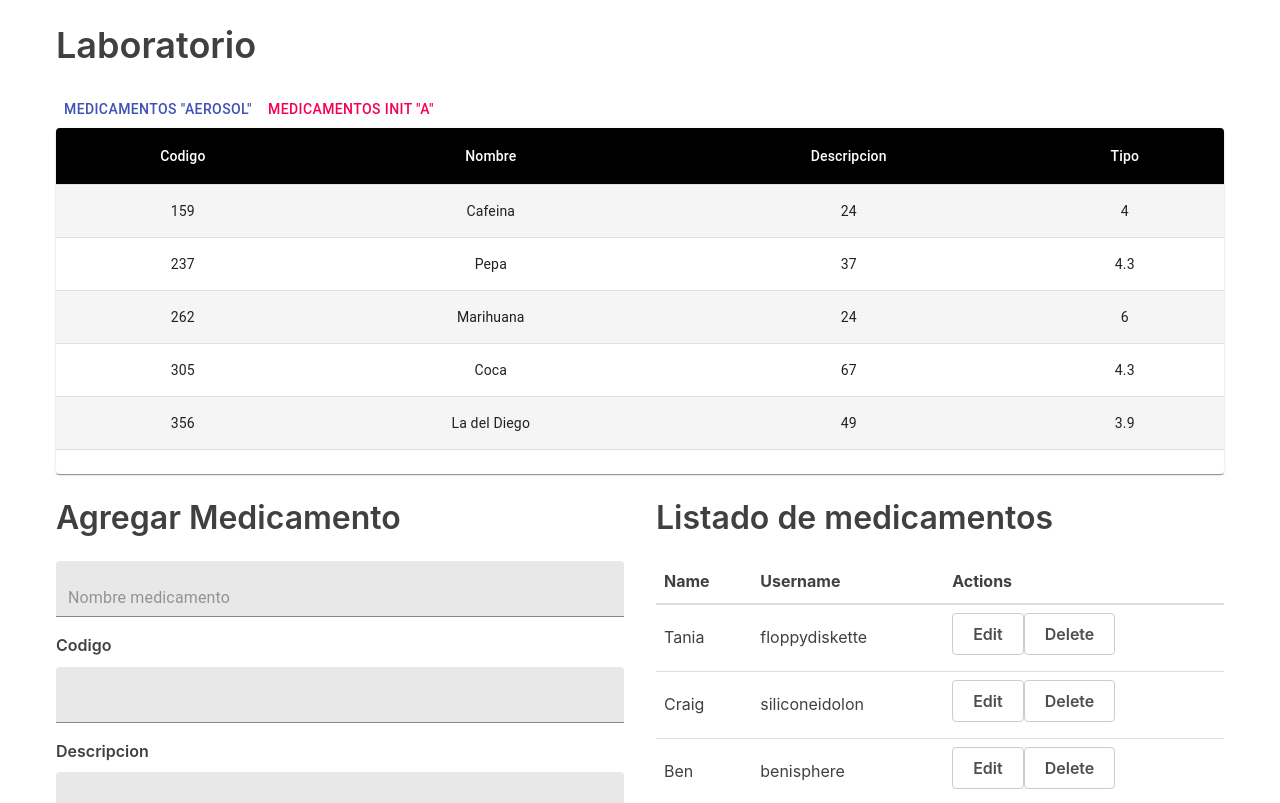
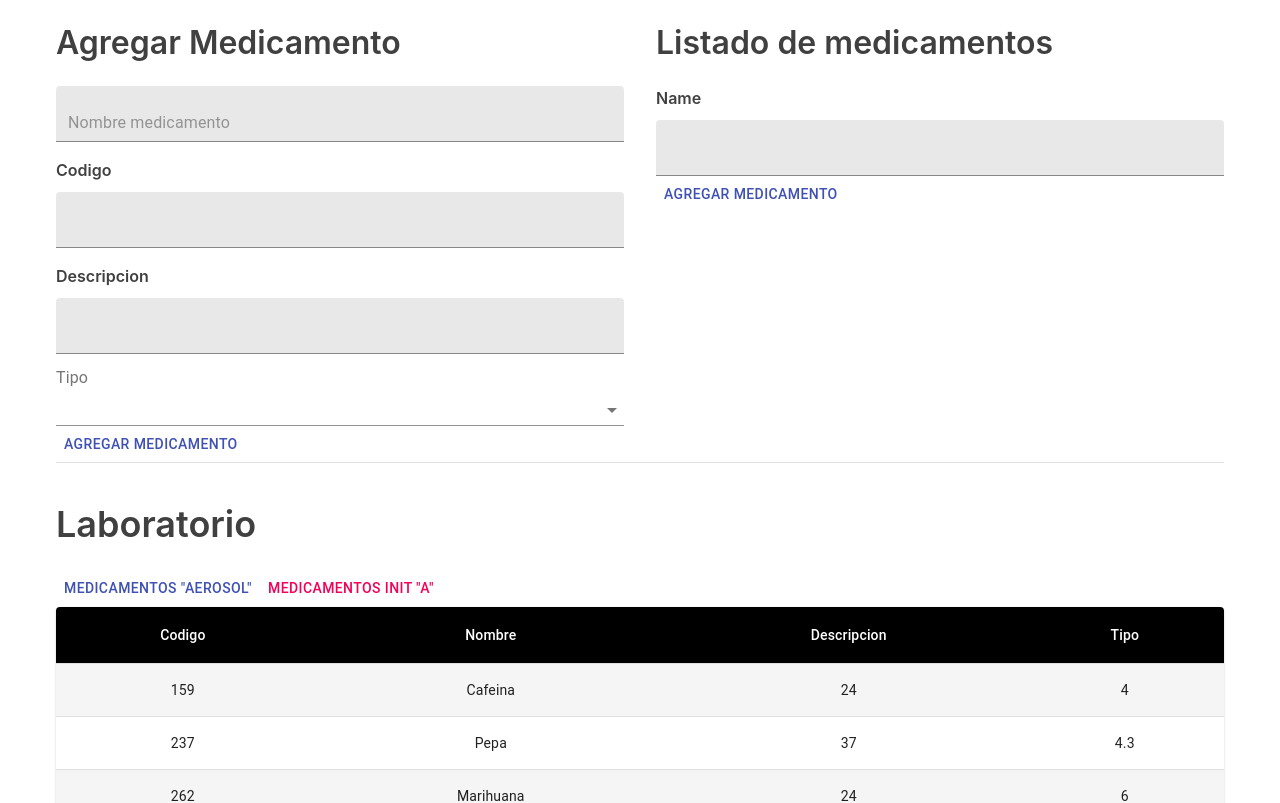
Before and after one commit to Pmiranda95/FE-RPC-Distribuidos, a React (Create React App) app: page / in a window 1280 px wide. Shown: the top 803 px of the page. Built offline with nearby package versions, Linux system fonts and the light colour scheme.

Commit message:
ultima actualtualizacion

```diff
--- a/src/App.js
+++ b/src/App.js
@@ -1,85 +1,35 @@
 import React, {useState} from 'react';
-import UserTable from './components/UserTable';
+import AddTipo from './components/AddTipo';
 import AddMedicamentoForm from './components/AddMedicamentoForm';
-import EditYo from './components/EditYo';
 import { v4 as uuidv4 } from 'uuid';
 import { Button, Divider } from '@material-ui/core';
 import ListaMedicamentos from './components/ListaMedicamentos';
 
 function App() {
 
-  // Agregar usuarios
-  const usersData = [
-    { id: uuidv4(), name: 'Tania', username: 'floppydiskette' },
-    { id: uuidv4(), name: 'Craig', username: 'siliconeidolon' },
-    { id: uuidv4(), name: 'Ben', username: 'benisphere' },
-  ]
-
-  const [users, setUsers] = useState(usersData)
-
-  const addUser = (user) => {
-    user.id = uuidv4()
-    console.log(user)
-    setUsers([
-      ...users,
-      user
-    ])
-  }
-
-  // Eliminar usuario
-  const deleteUser = id => {
-    setUsers(users.filter(user => user.id !== id))
-  }
-
-  // Editar usuario
-  const [editing, setEditing] = useState(false)
-
-  const initialFormState = { id: null, name: '', username: '' }
-  const [currentUser, setCurrentUser] = useState(initialFormState)
-
-  const editRow = user => {
-    setEditing(true)
-    setCurrentUser({ id: user.id, name: user.name, username: user.username })
-  }
-
-  const updateUser = (id, updatedUser) => {
-    setEditing(false)
-    setUsers(users.map(user => (user.id === id ? updatedUser : user)))
-  }
 
   return (
     <div className="container">
+      <div className="flex-row">
+        <div className="flex-large">
+          <div>
+            <h2>Agregar Medicamento</h2>
+            <AddMedicamentoForm  />
+          </div>
+      </div>
+        <div className="flex-large">
+          <h2>Listado de medicamentos</h2>
+          <AddTipo  />
+        </div>
+      </div>
+      <Divider></Divider>
+
       <h1>Laboratorio</h1>
       <Button color="primary">Medicamentos "Aerosol"</Button>
       <Button color="secondary">Medicamentos Init "A"</Button>
 
 
       <ListaMedicamentos />
-
-      <Divider></Divider>
-      <div className="flex-row">
-        <div className="flex-large">
-        {editing ? (
-          <div>
-            <h2>Edit user</h2>
-            <EditYo
-              setEditing={setEditing}
-              currentUser={currentUser}
-              updateUser={updateUser}
-            />
-          </div>
-        ) : (
-          <div>
-            <h2>Agregar Medicamento</h2>
-            <AddMedicamentoForm addUser={addUser}  />
-          </div>
-        )}
-      </div>
-        <div className="flex-large">
-          <h2>Listado de medicamentos</h2>
-          <UserTable users={users} deleteUser={deleteUser} editRow={editRow} />
-        </div>
-      </div>
     </div>
   );
 }
--- a/src/components/AddMedicamentoForm.jsx
+++ b/src/components/AddMedicamentoForm.jsx
@@ -5,63 +5,60 @@ import {
   Select,
   TextField,
 } from "@material-ui/core";
-import React from "react";
-import { useForm } from "react-hook-form";
+import React, { useState } from "react";
 
 
 
-const AddMedicamentoForm = (props) => {
-  const { register, errors, handleSubmit } = useForm();
-  const [tipo, setTipo] = React.useState("");
+const AddMedicamentoForm = () => {
+  const [tipo, setTipo] = useState("");
+  const [name,setName] = useState('');
+  const [codigo,setCodigo] = useState('');
+  const [descripcion,setDescripcion] = useState('');
 
   const handleChange = (event) => {
     setTipo(event.target.value);
   };
 
-  const onSubmit = (data, e) => {
-    data.id = null;
-    console.log(data);
-    props.addUser(data);
+  const onSubmit = (e) => {
+    const body = {
+      name:name,
+      codigo:codigo,
+      descripcion:descripcion,
+      tipo:tipo,
+    }
+    console.log(body);
     e.target.reset();
+    e.preventDefault();
   };
 
   return (
     <div>
-      <form onSubmit={handleSubmit(onSubmit)}>
+      <form onSubmit={onSubmit}>
         <TextField
           fullWidth
           name="name"
-          ref={register({
-            required: { value: true, message: "Valor requerido" },
-          })}
           placeholder="Nombre medicamento"
           variant="filled"
           margin="none"
+          onChange={(event) => {setName(event.target.value)}}
         />
-
-        <div>{errors?.name?.message}</div>
         <label>Codigo</label>
         <TextField
           fullWidth
           type="text"
-          name="username"
-          ref={register({
-            required: { value: true, message: "Valor requerido" },
-          })}
+          name="codigo"
           variant="filled"
           margin="none"
+          onChange={(event) => {setCodigo(event.target.value)}}
         />
-        <div>{errors?.username?.message}</div>
         <label>Descripcion</label>
         <TextField
           fullWidth
           type="text"
           name="descripcion"
-          ref={register({
-            required: { value: true, message: "Valor requerido" },
-          })}
           variant="filled"
           margin="none"
+          onChange={(event) => {setDescripcion(event.target.value)}}
         />
         <InputLabel id="demo-simple-select-label">Tipo</InputLabel>
         <Select
--- /dev/null
+++ b/src/components/AddTipo.jsx
@@ -0,0 +1,32 @@
+import { Button, TextField } from "@material-ui/core";
+import React, { useState } from "react";
+
+const AddTipo = (props) => {
+
+  const [tipo,setTipo] = useState('');
+
+  const onSubmit = (e) => {
+    e.preventDefault();
+  };
+
+  const handleChange = (event) => {
+      console.log(event.target.value);
+    setTipo({value: event.target.value});
+  }
+  return (
+    <form onSubmit={onSubmit}>
+      <label>Name</label>
+      <TextField
+        fullWidth
+        type="text"
+        name="tipo"
+        variant="filled"
+        onChange={handleChange}
+      />
+      <Button type="submit" color="primary">
+        Agregar Medicamento
+      </Button>
+    </form>
+  );
+};
+export default AddTipo;
--- a/src/components/EditYo.jsx
+++ /dev/null
@@ -1,48 +0,0 @@
-import React from 'react'
-import { useForm } from 'react-hook-form'
-
-const EditYo = (props) => {
-
-    const {register, errors, handleSubmit, setValue} = useForm({
-        defaultValues: props.currentUser
-    });
-
-    setValue('name', props.currentUser.name)
-    setValue('username', props.currentUser.username)
-
-    const onSubmit = (data, e) => {
-        data.id = props.currentUser.id
-        console.log(data)
-        props.updateUser(props.currentUser.id, data)
-        e.target.reset()
-    }
-
-    return (
-        <form onSubmit={handleSubmit(onSubmit)}>
-            <label>Name</label>
-            <input
-                type="text"
-                name="name"
-                ref={register({required: {value: true, message: 'Valor requerido'}})}
-                />
-            <div>
-                {errors?.name?.message}
-            </div>
-            <label>Username</label>
-            <input
-                type="text"
-                name="username"
-                ref={register({required: {value: true, message: 'Valor requerido'}})}
-                />
-            <div>
-                {errors?.username?.message}
-            </div>
-            <button type="submit">Edit user</button>
-            <button onClick={() => props.setEditing(false)} className="button muted-button">
-                Cancel
-            </button>
-        </form>
-    );
-}
-
-export default EditYo;
--- a/src/components/ListaMedicamentos.jsx
+++ b/src/components/ListaMedicamentos.jsx
@@ -44,7 +44,7 @@ const useStyles = makeStyles({
   },
 });
 
-export default function ListaMedicamentos() {
+export default function ListaMedicamentos(props) {
   const classes = useStyles();
 
   return (
--- a/src/components/UserTable.jsx
+++ /dev/null
@@ -1,49 +0,0 @@
-import React from 'react'
-
-const UserTable = (props) => (
-  <table>
-    <thead>
-      <tr>
-        <th>Name</th>
-        <th>Username</th>
-        <th>Actions</th>
-      </tr>
-    </thead>
-    <tbody>
-        {
-            props.users.length > 0 ? (
-                props.users.map(user => (
-                    <tr key={user.id}>
-                        <td>{user.name}</td>
-                        <td>{user.username}</td>
-                        <td>
-                        <button
-                            className="button muted-button"
-                            onClick={() => {
-                                props.editRow(user)
-                            }}
-                            >
-                            Edit
-                        </button>
-                        <button
-                            className="button muted-button"
-                            onClick={() => props.deleteUser(user.id)}
-                            >
-                            Delete
-                        </button>
-                        </td>
-                    </tr>
-                ))
-            ) : (
-                <tr>
-                    <td colSpan={3}>No users</td>
-                </tr>
-            )
-        }
-
-
-    </tbody>
-  </table>
-)
-
-export default UserTable
```
Also changed, not shown: src/actions/actions.ts (added, +10 -0 lines), src/actions/fetch.ts (added, +17 -0 lines), src/components/EditUserForm.jsx (deleted, +0 -38 lines).
